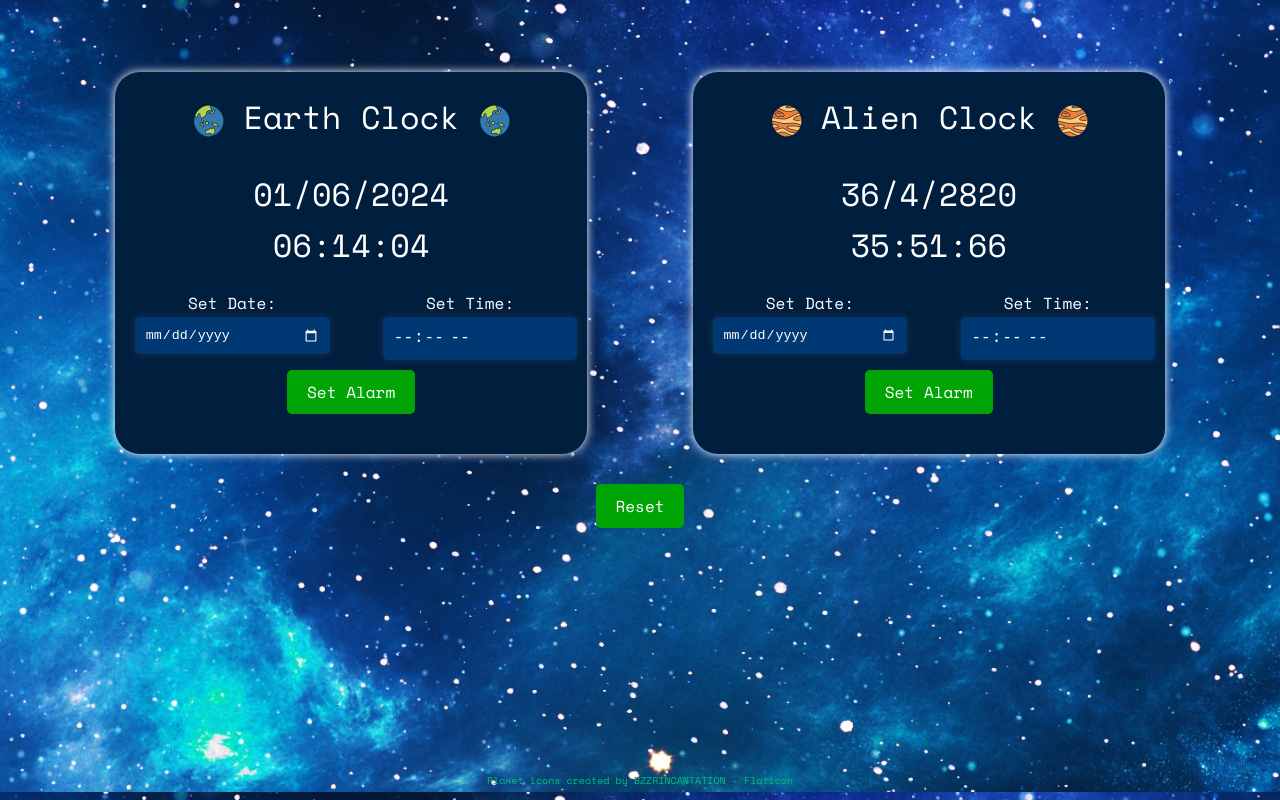
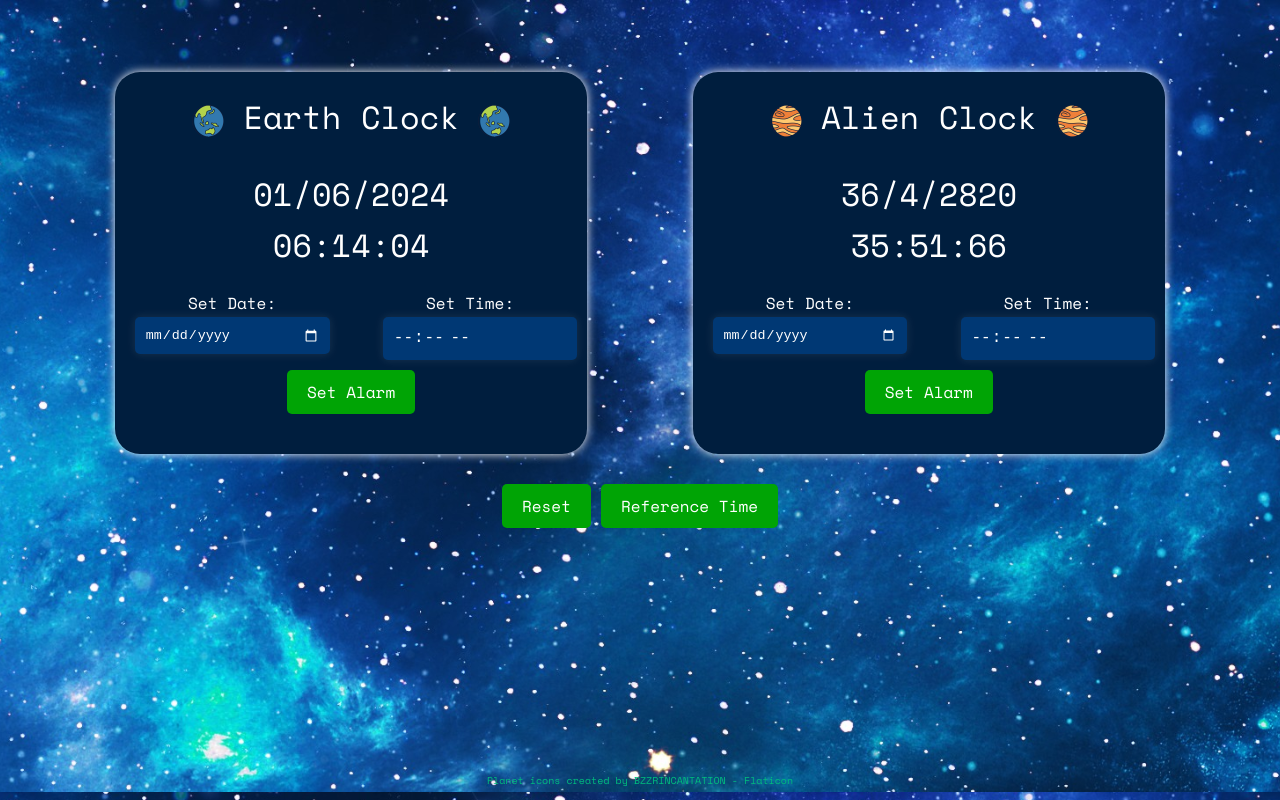
Before and after one commit to erin0210/AlienTime, a Vue app: page / in a window 1280 px wide. Built offline with nearby package versions, Linux system fonts and the light colour scheme.

Commit message:
add reference time button

```diff
--- a/src/components/AlienClock.vue
+++ b/src/components/AlienClock.vue
@@ -74,9 +74,13 @@
     </div>
   </div>
 
-  <div class="resetBtnContainer" @click="onReset">
-    <button>
+  <div class="actionButtonContainer">
+    <button @click="onReset">
       Reset
+    </button>
+
+    <button @click="onReferenceTime">
+      Reference Time
     </button>
   </div>
 
@@ -86,7 +90,11 @@
 
 import { convertEarthToAlienTime, formatAlienTime } from '@/utility/alienTimeUtils';
 import { convertAlienToEarth, formatInputTextEarthDate, isValidDateEarthTimeFormat } from '@/utility/earthTimeUtility';
+import dayjs from 'dayjs';
+import utc from 'dayjs/plugin/utc';
 import { defineComponent } from 'vue';
+
+dayjs.extend(utc);
 
 export default defineComponent({
   data() {
@@ -119,6 +127,9 @@ export default defineComponent({
       //id
       intervalId: 0,
 
+      // misc
+      isUsingReferenceTime: false,
+
     };
   },
   created() {
@@ -143,19 +154,20 @@ export default defineComponent({
     },
   },
   methods: {
+    onReferenceTime() {
+      this.isUsingReferenceTime = !this.isUsingReferenceTime;
+    },
     onReset() {
       location.reload()
     },
     updateTime() {
-      const now = new Date();
+      const now = this.isUsingReferenceTime ? new Date('1970-01-01T00:00:00Z') : new Date()
       const alienTime = convertEarthToAlienTime(now);
       const { date: alienFormatDate, time: alientFormatTime } = formatAlienTime(alienTime);
       this.currentAlienTime = alientFormatTime;
       this.currentAlienDate = alienFormatDate;
-      this.currentTime = now.toLocaleTimeString('en-MY', {
-        hour12: false,
-      })
-      this.currentDate = now.toLocaleDateString('en-MY')
+      this.currentTime = dayjs.utc(now.toUTCString()).format('HH:mm:ss');
+      this.currentDate = dayjs(now.toUTCString()).format('DD/MM/YYYY');
     },
     onChangeEarthTime(event: Event) {
       const input = event.target as HTMLInputElement;
--- a/src/styles/main.css
+++ b/src/styles/main.css
@@ -34,8 +34,9 @@ a,
   }
 }
 
-.resetBtnContainer {
+.actionButtonContainer {
   display: flex;
   width: 100%;
   justify-content: center;
+  gap: 10px;
 }
```
